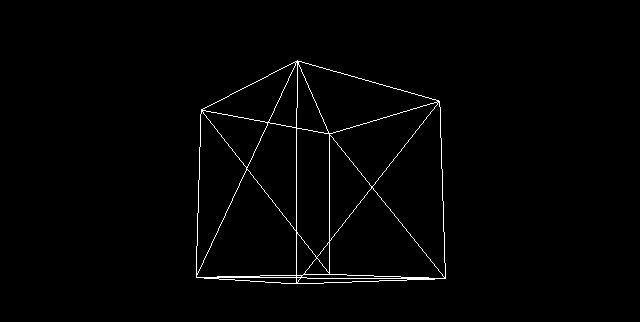
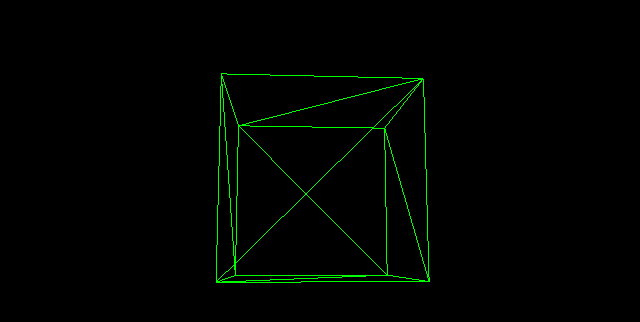
Before and after one commit to datikken/MinimalTHREEJsCube, a plain HTML site: page index.html in a window 1280 px wide. Shown: the part 210-532 px from the top of the page, without its empty margins (323-963 px from the left). Drawn offline with nearby package versions, Linux system fonts and the light colour scheme.

Commit message:
adaptive scene

```diff
--- a/index.html
+++ b/index.html
@@ -6,8 +6,12 @@
     <meta http-equiv="X-UA-Compatible" content="ie=edge">
     <title>Three js</title>
     <style>
-     body { margin: 0 }
-     canvas { width: 100%; height: 100% };
+     body {
+        margin: 0 auto;
+        box-sizing: border-box;
+        overflow: hidden;
+     }
+     canvas { width: 100vw; height: 100vh };
     </style>
 </head>
 <body>
@@ -15,40 +19,46 @@
     <script src="three.js"></script>
 
     <script>
-        var scene = new THREE.Scene();
-        var camera = new THREE.PerspectiveCamera(75, window.innerWidth / window.innerHeight, 0.1, 1000);
-
-        var renderer = new THREE.WebGLRenderer();
-        renderer.setSize(window.innerWidth, window.innerHeight);
-        document.body.appendChild(renderer.domElement);
-
-        var geometry = new THREE.BoxGeometry(1, 1, 1);
-
-        //create a material
-        var material = new THREE.MeshBasicMaterial({ color: 0xFFFFFF, wireframe: true });
+			var scene = new THREE.Scene( );
+			var camera = new THREE.PerspectiveCamera( 75, window.innerWidth / window.innerHeight, 0.1, 1000 );
+			var renderer = new THREE.WebGLRenderer( );
+			renderer.setSize( window.innerWidth, window.innerHeight );
+			document.body.appendChild( renderer.domElement );
+			// check when the browser size has changed and adjust the camera accordingly
+			window.addEventListener( 'resize', function( )
+			{
+		      	var WIDTH = window.innerWidth;
+				var HEIGHT = window.innerHeight;
+		      	renderer.setSize( WIDTH, HEIGHT );
+		      	camera.aspect = WIDTH / HEIGHT;
+		      	camera.updateProjectionMatrix( );
+	    	} );
+			// create the shape
+			var geometry = new THREE.BoxGeometry( 1, 1, 1 );
+			// create a material, colour or image texture
+			var material = new THREE.MeshBasicMaterial( { color: 0x00ff00, wireframe: true } );
 			var cube = new THREE.Mesh( geometry, material );
 			scene.add( cube );
-
 			camera.position.z = 3;
-
-        var update = function(){
+			// game logic
+			var update = function ( )
+			{
 				cube.rotation.x += 0.01;
-            cube.rotation.y += 0.05;
+				cube.rotation.y += 0.005;
 			};
-
-        //Draw scene
-        var render = function(){
-            renderer.render(scene, camera);
-        }
-
-        var GameLoop = function(){
-            requestAnimationFrame(GameLoop);
-            update();
-            render();
+			// draw scene
+			var render = function ( )
+			{
+				renderer.render( scene, camera );
 			};
-
-        GameLoop();
-
+			// run game loop (update, render, repeat)
+			var GameLoop = function ( )
+			{
+				requestAnimationFrame( GameLoop );
+				update( );
+				render( );
+			};
+			GameLoop( );
 		</script>
 </body>
 </html>
```
Lines whose indentation alone changed are shown as unchanged.
